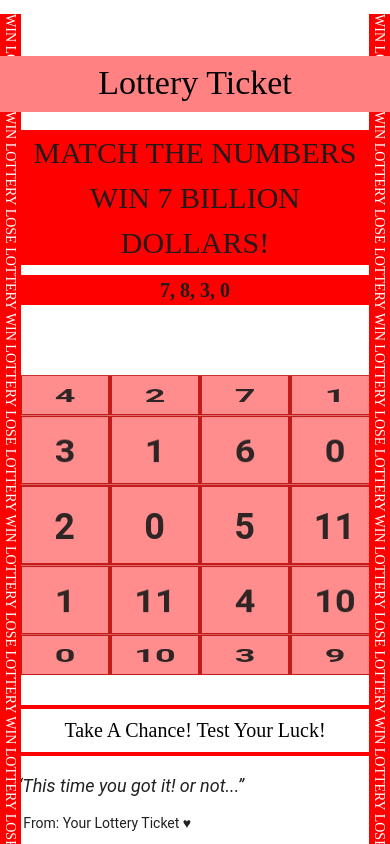
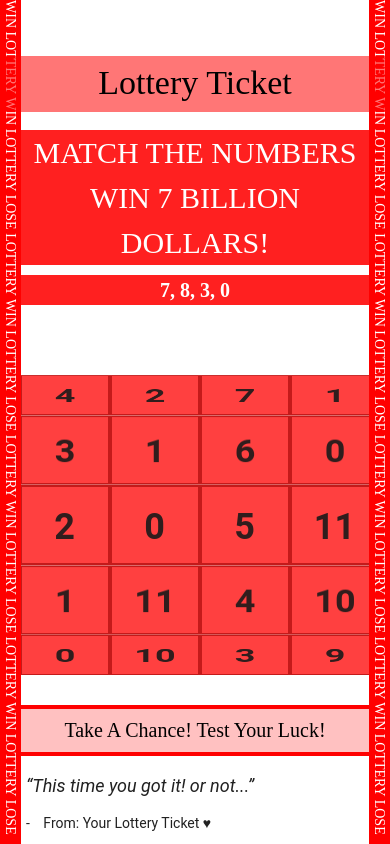
Before and after one commit to JackieEfa/Lottery-Ticket, a website: page www/index.html in a window 390 px wide. Drawn offline with Linux system fonts and the light colour scheme; some packages are replaced by stand-ins of ours; a web font is replaced by a local one.

Commit message:
fixed margin at the top

```diff
--- a/www/css/styles.css
+++ b/www/css/styles.css
@@ -35,14 +35,14 @@ body {
 
 .Lottotitle {
   text-align: center;
-  color: rgb(36, 26, 26);
-  background-color: red;
+  color: rgb(255, 255, 255);
+  background-color: rgb(255, 32, 32);
   font-size: 30px;
 }
 
 .LOTT {
   font-size: larger;
-  background-color: rgb(255, 129, 129);
+  background-color: rgba(255, 0, 0, 0.538);
 }
 
 .titlecent {
@@ -52,8 +52,8 @@ body {
 
 .Lottosub {
   text-align: center;
-  color: rgb(36, 26, 26);
-  background-color: red;
+  color: rgb(255, 255, 255);
+  background-color: rgb(255, 32, 32);
   font-size: 20px;
 }
 
@@ -63,6 +63,7 @@ body {
 
 p.test1 {
   writing-mode: vertical-lr;
+  margin: 0;
 }
 
 span.test1 {
@@ -71,6 +72,7 @@ span.test1 {
 
 p.test2 {
   writing-mode: vertical-rl;
+  margin: 0;
 }
 
 span.test2 {
@@ -101,7 +103,7 @@ span.test2 {
   box-sizing: border-box;
   opacity: 0.9;
   color: rgba(0, 0, 0, 0.9);
-  background: rgb(255, 129, 129);
+  background: rgb(255, 43, 43);
   border: solid 2px rgb(190, 0, 0);
   -webkit-backface-visibility: hidden;
      -moz-backface-visibility: hidden;
@@ -230,7 +232,7 @@ label {
 
 .button1 {
   font-family: "Trirong", serif;
-  background-color: white;
+  background-color: rgb(255, 193, 193);
   color: black;
   border: 4px solid red;
 }
@@ -245,6 +247,10 @@ label {
   margin-top: 10px;
   margin-left: 10px;
   margin-right: 10px;
+}
+
+.pad3 {
+  margin-left: 10px;
 }
 
 
--- a/www/index.html
+++ b/www/index.html
@@ -78,9 +78,9 @@
         <button onclick="changequote()" class="button1 go">Take A Chance! Test Your Luck!</button>
     </div>
 
-    <div class="padding">
+    <div class="padding pad3">
       <q id="losing">Quote Here</q> <!-- do this for fonts maybe ++ randomizer-->
-      <p>- <span class="name-display"> From: Your Lottery Ticket ♥ </span></p>
+      <p>- <span class="name-display pad3"> From: Your Lottery Ticket ♥ </span></p>
 
     </div>
 
```
